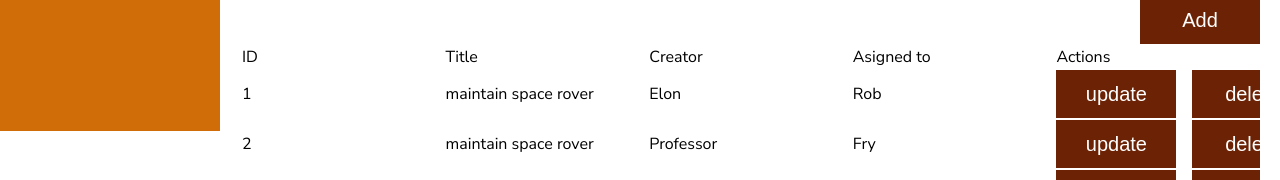
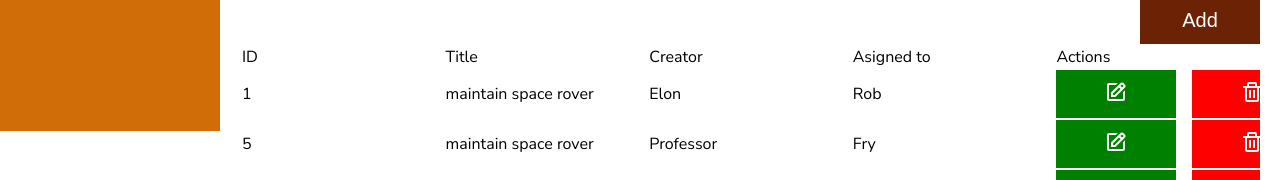
Before and after one commit to PutTheTrust/going-to-mars, a React (Create React App) app: page / in a window 1280 px wide. Shown: the part 749-929 px from the top of the page. Built offline with nearby package versions, Linux system fonts and the light colour scheme.

Commit message:
update: add delete function to Tasks

```diff
--- a/src/components/GMButton/GMButton.css
+++ b/src/components/GMButton/GMButton.css
@@ -5,7 +5,12 @@
 
   font-size: 20px;
   height: 48px;
-  /* width: 100%; */
   min-width: 120px;
-  /* margin-top: 1; */
+
+  cursor: pointer;
+  transition: 0.3s;
 }
+
+.sidebar__btn:hover {
+  opacity: 0.7;
+}
--- a/src/components/GMButton/GMButton.js
+++ b/src/components/GMButton/GMButton.js
@@ -2,8 +2,16 @@ import React from "react";
 
 import "./GMButton.css";
 
-const GMButton = ({ text }) => {
-  return <button className="sidebar__btn">{text}</button>;
+const GMButton = ({ text, onClick, image, colour }) => {
+  return (
+    <button
+      onClick={onClick}
+      className="sidebar__btn"
+      style={{ backgroundColor: colour }}
+    >
+      {image ? <img src={image} alt={text} /> : text}
+    </button>
+  );
 };
 
 export default GMButton;
--- a/src/components/Tasks/Tasks.js
+++ b/src/components/Tasks/Tasks.js
@@ -1,39 +1,15 @@
-import React from "react";
+import { useDispatch, useSelector } from "react-redux";
+import { removeTask } from "../../redux/actions";
+
+import GMButton from "../GMButton/GMButton";
 
 import "./Tasks.css";
-import GMButton from "../GMButton/GMButton";
+import deleteIcon from "../../assets/icon-trash.svg";
+import editIcon from "../../assets/icon-edit.svg";
 
 const Tasks = () => {
-  const taskList = [
-    {
-      id: 1,
-      title: "maintain space rover",
-      description: "Clean the wheels and check rover electonics",
-      createdBy: "Elon",
-      assignedTo: "Rob",
-    },
-    {
-      id: 2,
-      title: "maintain space rover",
-      description: "Clean the wheels and check rover electonics",
-      createdBy: "Professor",
-      assignedTo: "Fry",
-    },
-    {
-      id: 3,
-      title: "maintain space rover",
-      description: "Clean the wheels and check rover electonics",
-      createdBy: "Zap",
-      assignedTo: "Leela",
-    },
-    {
-      id: 4,
-      title: "maintain space rover",
-      description: "Clean the wheels and check rover electonics",
-      createdBy: "Bender",
-      assignedTo: "Zoidberg",
-    },
-  ];
+  const dispatch = useDispatch();
+  const tasks = useSelector((state) => state.tasks);
 
   return (
     <div className="tasks">
@@ -54,15 +30,20 @@ const Tasks = () => {
             </tr>
           </thead>
           <tbody>
-            {taskList.map((task) => (
+            {tasks.map((task) => (
               <tr key={task.id}>
                 <td>{task.id}</td>
                 <td>{task.title}</td>
                 <td>{task.createdBy}</td>
                 <td>{task.assignedTo}</td>
                 <td className="tasks__table-actions">
-                  <GMButton text="update" />
-                  <GMButton text="delete" />
+                  <GMButton text="update" image={editIcon} colour={"green"} />
+                  <GMButton
+                    text="delete"
+                    onClick={() => dispatch(removeTask(task.id))}
+                    image={deleteIcon}
+                    colour="red"
+                  />
                 </td>
               </tr>
             ))}
```
Also changed, not shown: src/assets/icon-edit.svg (added), src/assets/icon-trash.svg (added).
